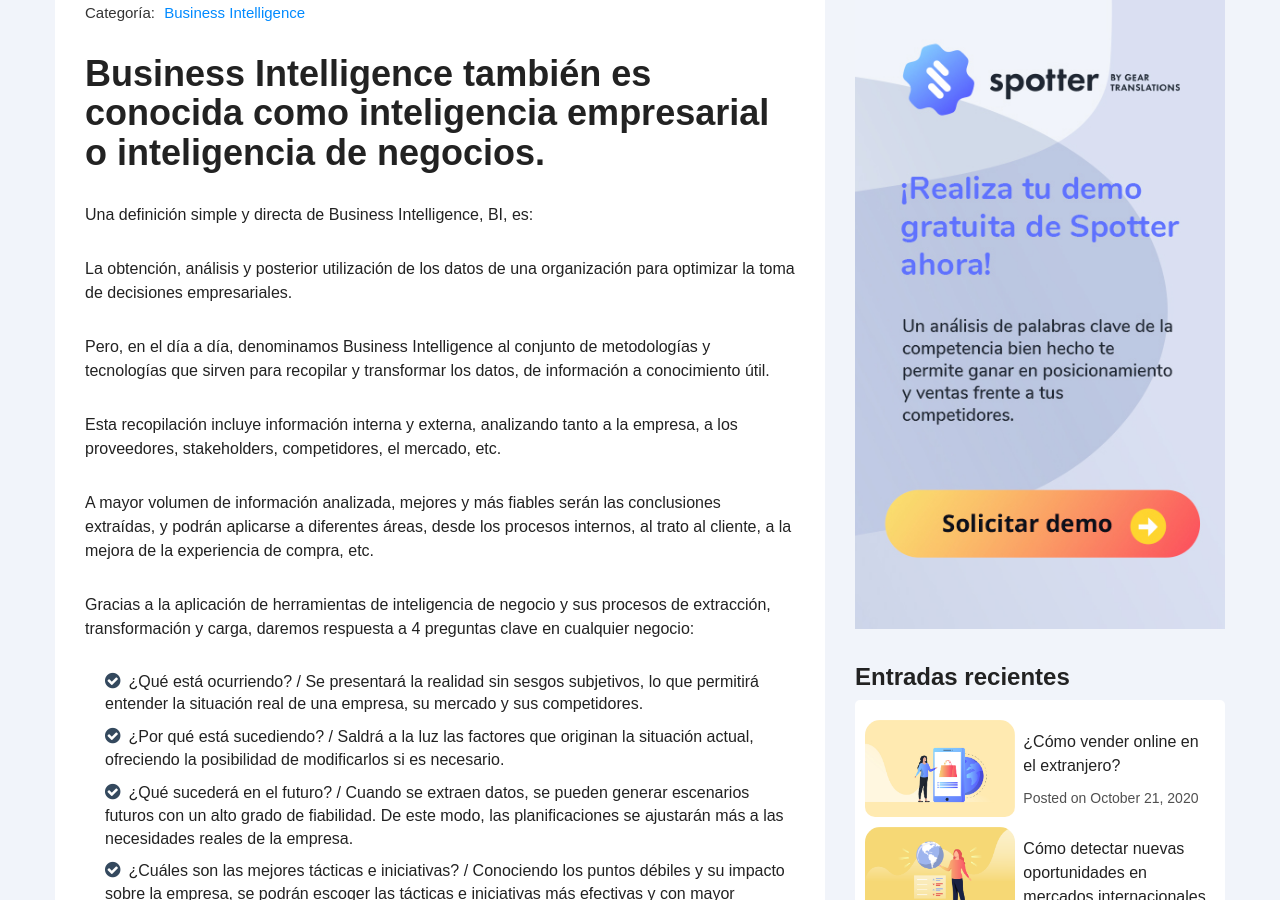
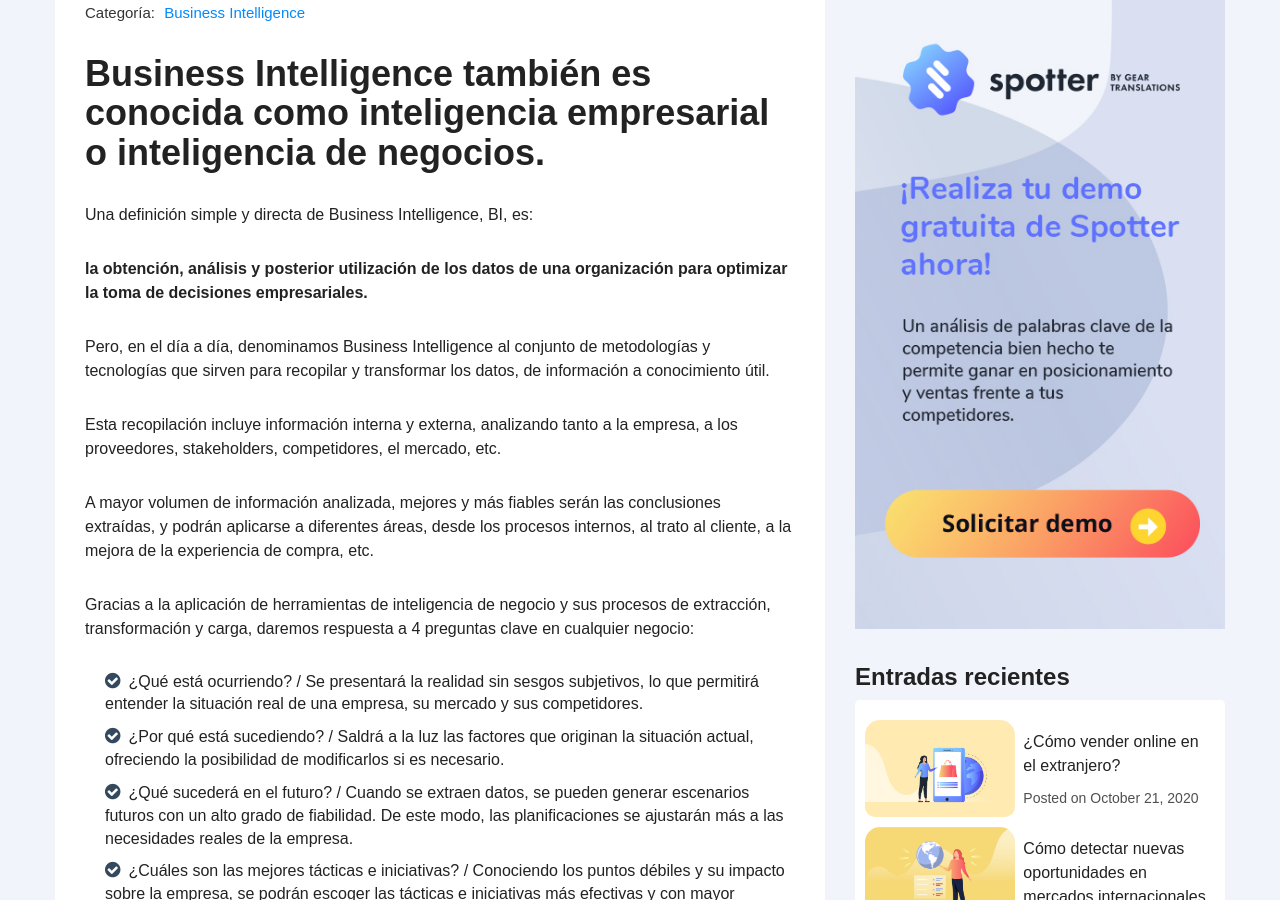
Before and after one commit to GearTranslations/spotter-blog, a Jekyll site: the page built from _posts/2020-05-15-que-es-business-intelligence-y-por-que-debe-importarte.md, in a window 1280 px wide and 900 px high, scrolled down 658 px. Built offline with Jekyll 4.4.1, drawn with Linux system fonts in a browser that asks for light colours; nearby versions of some CDN libraries.

```diff
--- a/_posts/2020-05-15-que-es-business-intelligence-y-por-que-debe-importarte.md
+++ b/_posts/2020-05-15-que-es-business-intelligence-y-por-que-debe-importarte.md
@@ -11,7 +11,7 @@ share-img: /img/que-es-business-intelligence.jpg
 
 Una definición simple y directa de Business Intelligence, BI, es:
 
-La obtención, análisis y posterior utilización de los datos de una organización para optimizar la toma de decisiones empresariales.
+**la obtención, análisis y posterior utilización de los datos de una organización para optimizar la toma de decisiones empresariales.**
 
 Pero, en el día a día, denominamos Business Intelligence al conjunto de metodologías y tecnologías que sirven para recopilar y transformar los datos, de información a conocimiento útil.
 
```
